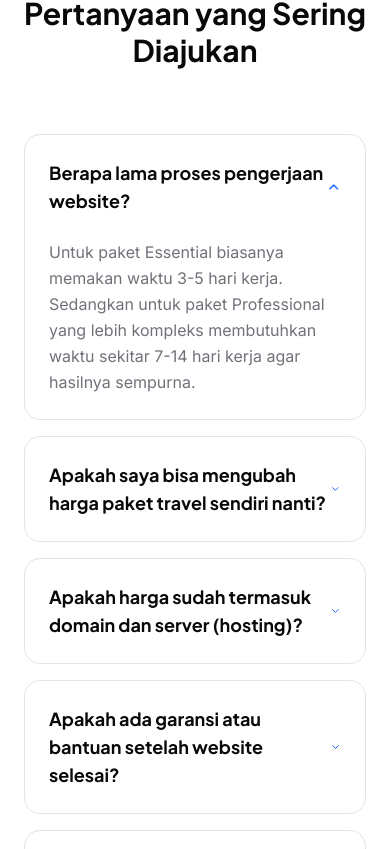
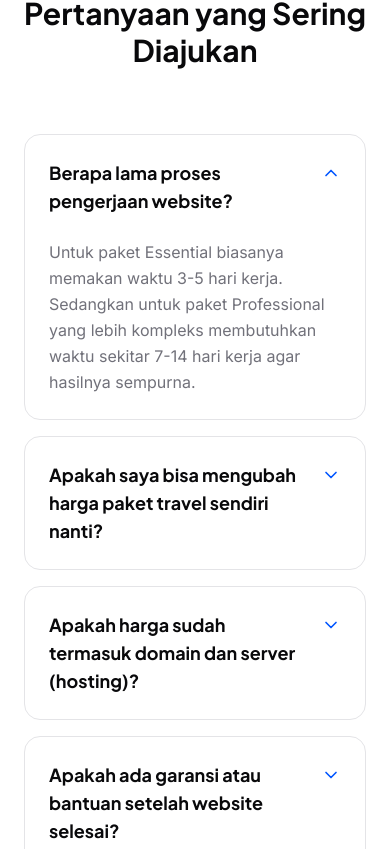
Before and after one commit to damosfxa/landingpage, a Next.js app: page / in a window 390 px wide. Shown: the part 9595-10444 px from the top of the page. Built offline with nearby package versions, Linux system fonts and the light colour scheme.

Commit message:
fix: resolve faq layout cut off on mobile devices

```diff
--- a/src/components/sections/faq.tsx
+++ b/src/components/sections/faq.tsx
@@ -59,14 +59,14 @@ export function FAQSection() {
             >
               <button
                 onClick={() => setOpenIndex(openIndex === i ? null : i)}
-                className="flex w-full items-center justify-between p-6 text-left focus:outline-none"
+                className="flex w-full items-start justify-between p-6 text-left focus:outline-none"
               >
-                <span className="font-serif text-lg font-bold text-foreground">{faq.q}</span>
-                <ChevronDown className={`h-5 w-5 text-primary transition-transform duration-300 ${openIndex === i ? 'rotate-180' : ''}`} />
+                <span className="font-serif text-lg font-bold text-foreground pr-4">{faq.q}</span>
+                <ChevronDown className={`h-5 w-5 mt-1 flex-shrink-0 text-primary transition-transform duration-300 ${openIndex === i ? 'rotate-180' : ''}`} />
               </button>
               <div
                 className={`overflow-hidden transition-all duration-300 ease-in-out ${
-                  openIndex === i ? 'max-h-48 opacity-100' : 'max-h-0 opacity-0'
+                  openIndex === i ? 'max-h-[500px] opacity-100' : 'max-h-0 opacity-0'
                 }`}
               >
                 <p className="px-6 pb-6 text-muted-foreground leading-relaxed">
```
